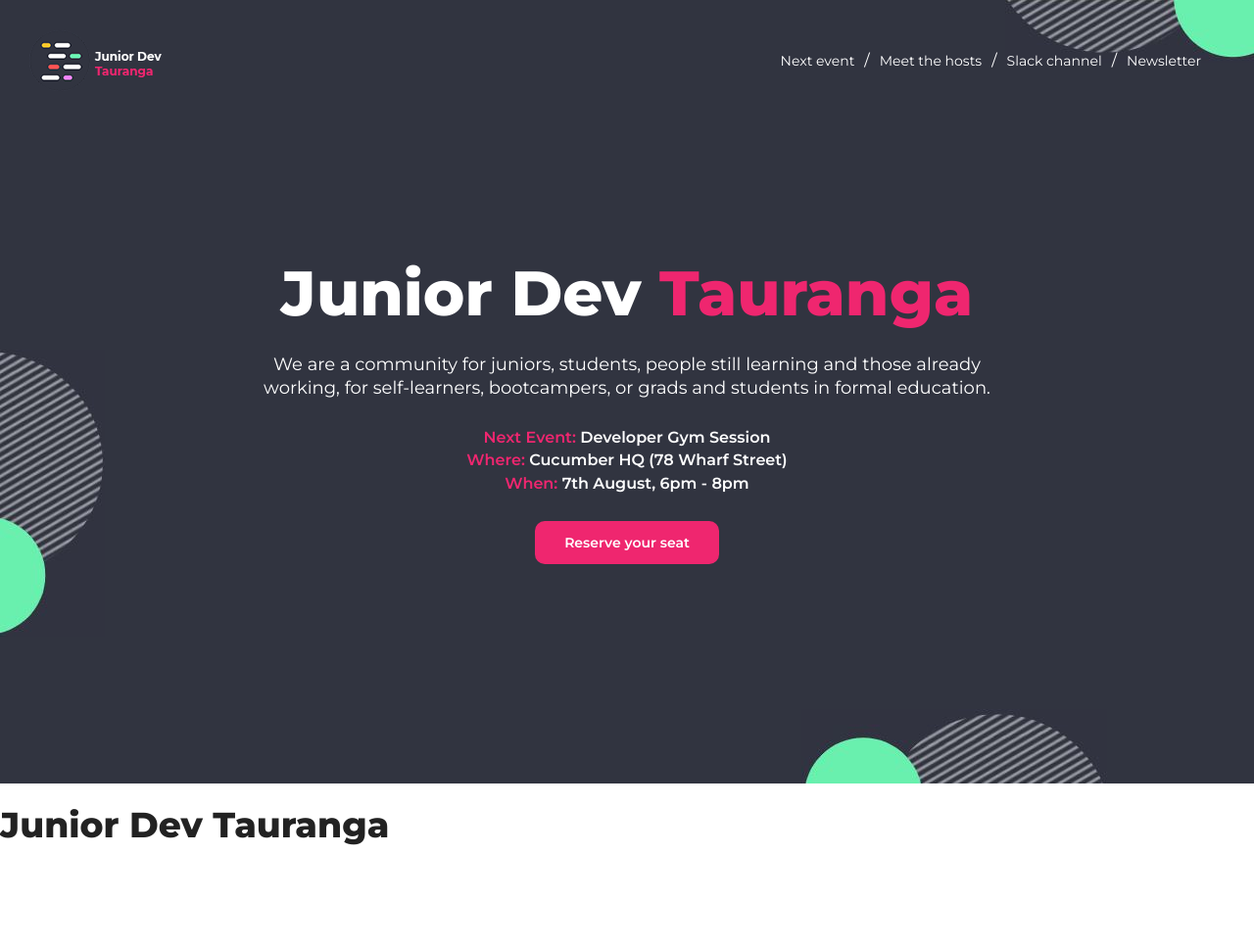
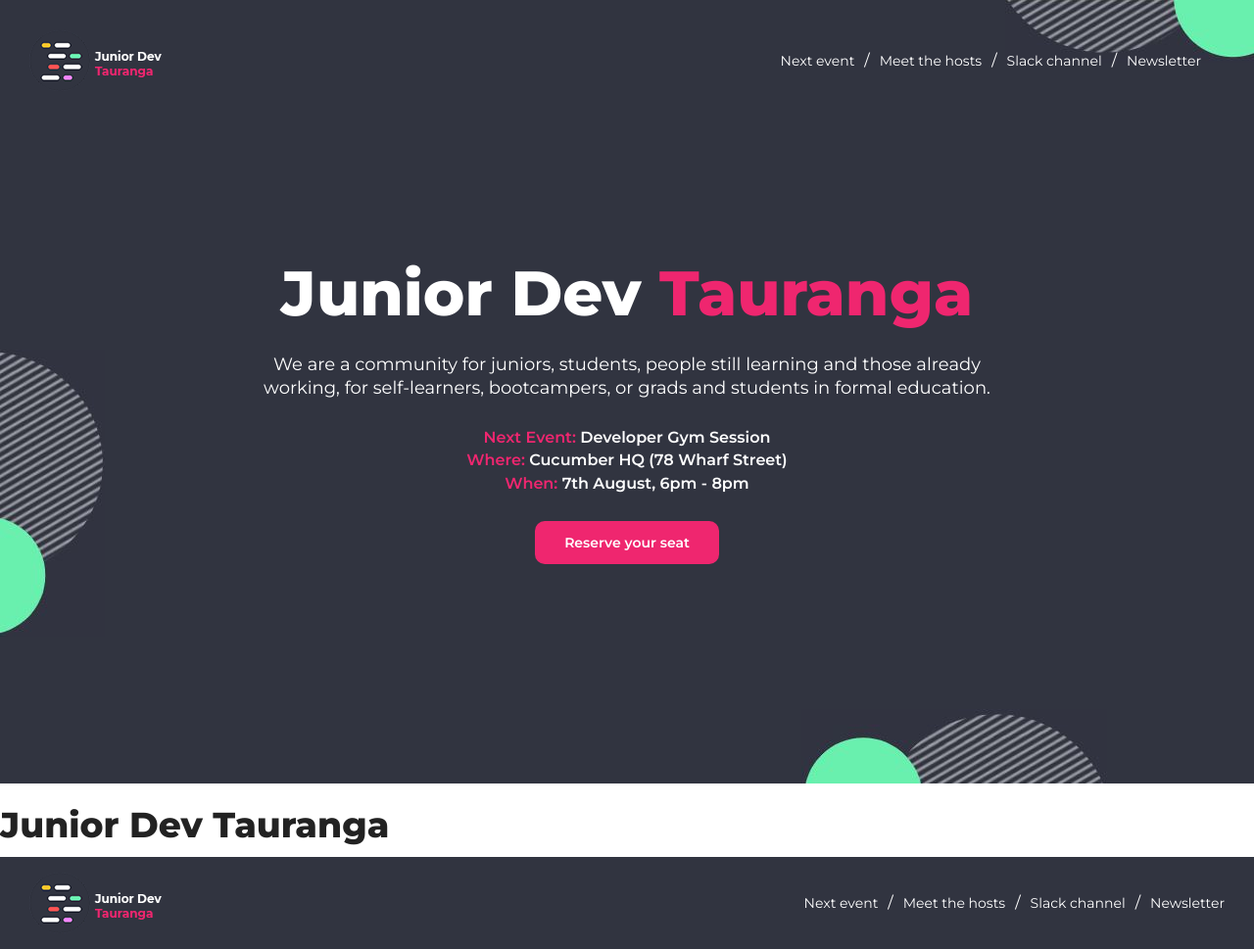
Before and after one commit to JuniorDev-TGA/JuniorDevTGA, a Gatsby site: page / in a window 1280 px wide. Shown: the whole page at 98% size. Before the commit the page ends 875 px from the top, so only its background shows below. Built offline with nearby package versions, Linux system fonts and the light colour scheme; Gatsby itself is replaced by a stand-in of ours.

Commit message:
Building HTML/CSS for footer

```diff
--- /dev/null
+++ b/src/components/footer.js
@@ -0,0 +1,10 @@
+//import { Link } from "gatsby"
+import React from "react"
+
+const Footer = ({children}) => (
+  <div className="c-footer">
+    {children}
+  </div>
+)
+
+export default Footer
--- a/src/pages/index.js
+++ b/src/pages/index.js
@@ -1,16 +1,35 @@
 import React from "react"
 
+// COMPONENTS
 import Layout from "../components/layout"
 import SEO from "../components/seo"
 import Hero from "../components/hero"
+import Footer from "../components/footer"
+
+// IMAGES
+import Image_JuniorDevLogo from "../images/juniordev_logo.png"
 
 const IndexPage = () => (
   <Layout>
     <SEO title="JuniorDev Tauranga" />
-    <Hero>
+    <Hero></Hero>
 
-    </Hero>
     <h1>Junior Dev Tauranga</h1>
+
+    <Footer>
+      <div className="c-footer__logo">
+        <img src={Image_JuniorDevLogo} alt="Junior Dev Tauranga Logo"/>
+      </div>
+      <div className="c-footer__navigation">
+        <a href="#changeme">Next event</a>
+        <span>/</span>
+        <a href="#changeme">Meet the hosts</a>
+        <span>/</span>
+        <a href="#changeme">Slack channel</a>
+        <span>/</span>
+        <a href="#changeme">Newsletter</a>
+      </div>
+    </Footer>
   </Layout>
 )
 
--- /dev/null
+++ b/src/styles/component.footer.scss
@@ -0,0 +1,64 @@
+.c-footer {
+  background: #313440;
+  padding: $spacing-unit $spacing-unit;
+
+  @include media-query('medium') {
+    display: grid;
+    grid-template-rows: 1fr;
+    grid-template-columns: 1fr 2fr;
+    align-items: center;
+
+    padding: $spacing-unit $spacing-unit-large;
+  }
+}
+.c-footer__logo {
+  text-align: center;
+  margin-bottom: $spacing-unit;
+
+  @include media-query('medium') {
+    flex: 1 1 150px;
+    text-align: left;
+    margin-bottom: 0;
+  }
+
+}
+
+.c-footer__navigation {
+  text-align: center;
+
+  @include media-query('medium') {
+    flex-grow: 1;
+    text-align: right;
+  }
+}
+.c-footer__navigation a {
+  color: #FFF;
+  text-decoration: none;
+  transition: all 0.3s ease;
+
+  display: block;
+  width: 100%;
+  font-size: 18px;
+  margin-bottom: $spacing-unit;
+
+  @include media-query('medium') {
+    display: inline-block;
+    width: auto;
+    font-size: 14px;
+    margin-bottom: 0;
+  }
+
+  &:hover {
+    text-decoration: underline;
+    font-size: 16px;
+  }
+}
+.c-footer__navigation span {
+  color: #FFF;
+  display: none;
+  margin: 0 10px;
+
+  @include media-query('medium') {
+    display: inline-block;
+  }
+}
--- a/src/styles/component.header.scss
+++ b/src/styles/component.header.scss
@@ -9,7 +9,7 @@
 
   grid-area: header;
   display: grid;
-  grid-template-columns: 1fr 1fr;
+  grid-template-columns: 1fr 2fr;
   grid-template-rows: 1fr;
   grid-template-areas:
       "logo navigation";
@@ -44,7 +44,7 @@
   margin-bottom: 1.5em;
   margin-right: 1.5em;
 
-  @include media-query('large') {
+  @include media-query('medium') {
     display: block;
   }
 }
--- a/src/styles/main.scss
+++ b/src/styles/main.scss
@@ -21,6 +21,7 @@
 // 6. COMPONENTS
 @import "component.header.scss";
 @import "component.hero.scss";
+@import "component.footer.scss";
 
 // 7. UTILITIES
 @import "utility.colour.scss";
```
